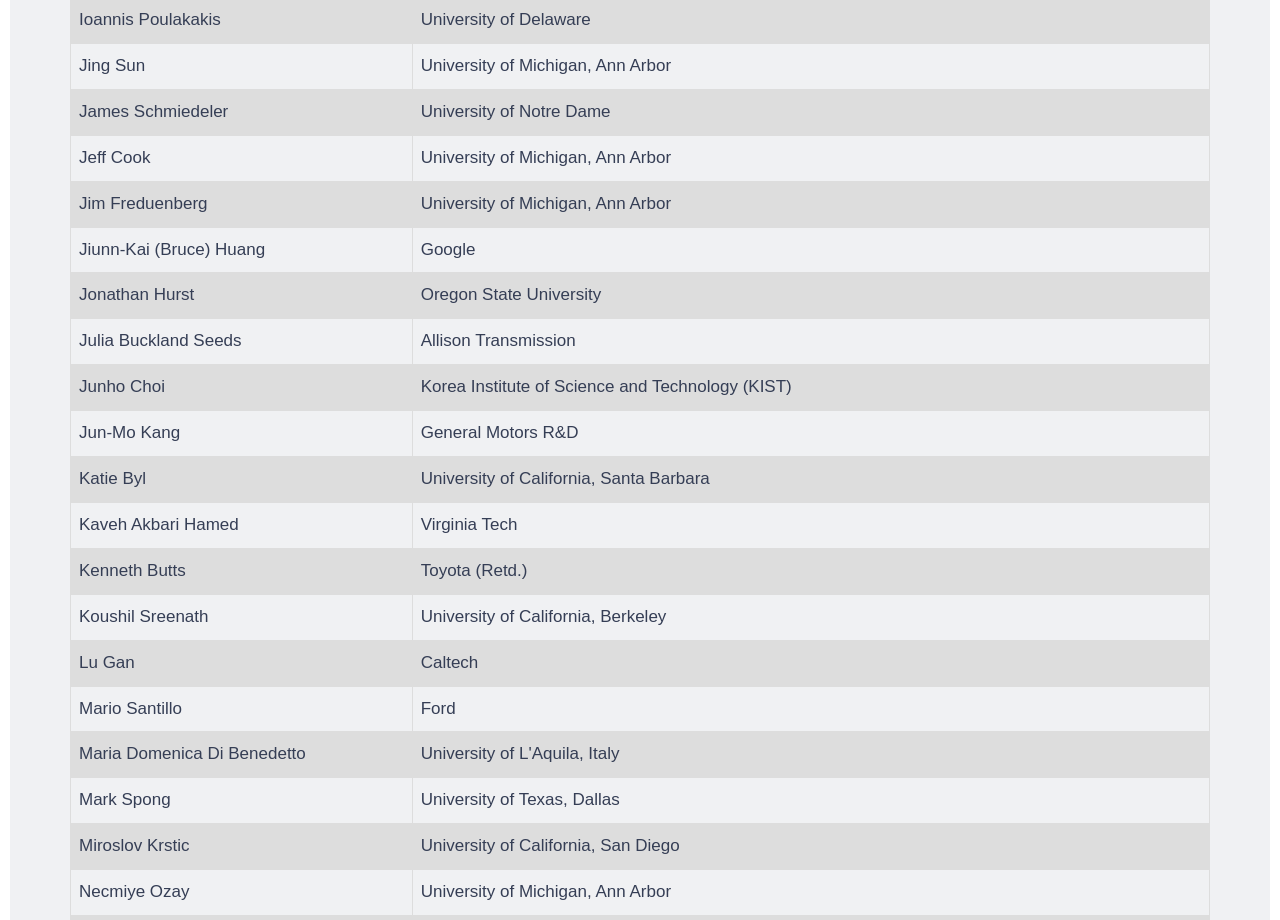
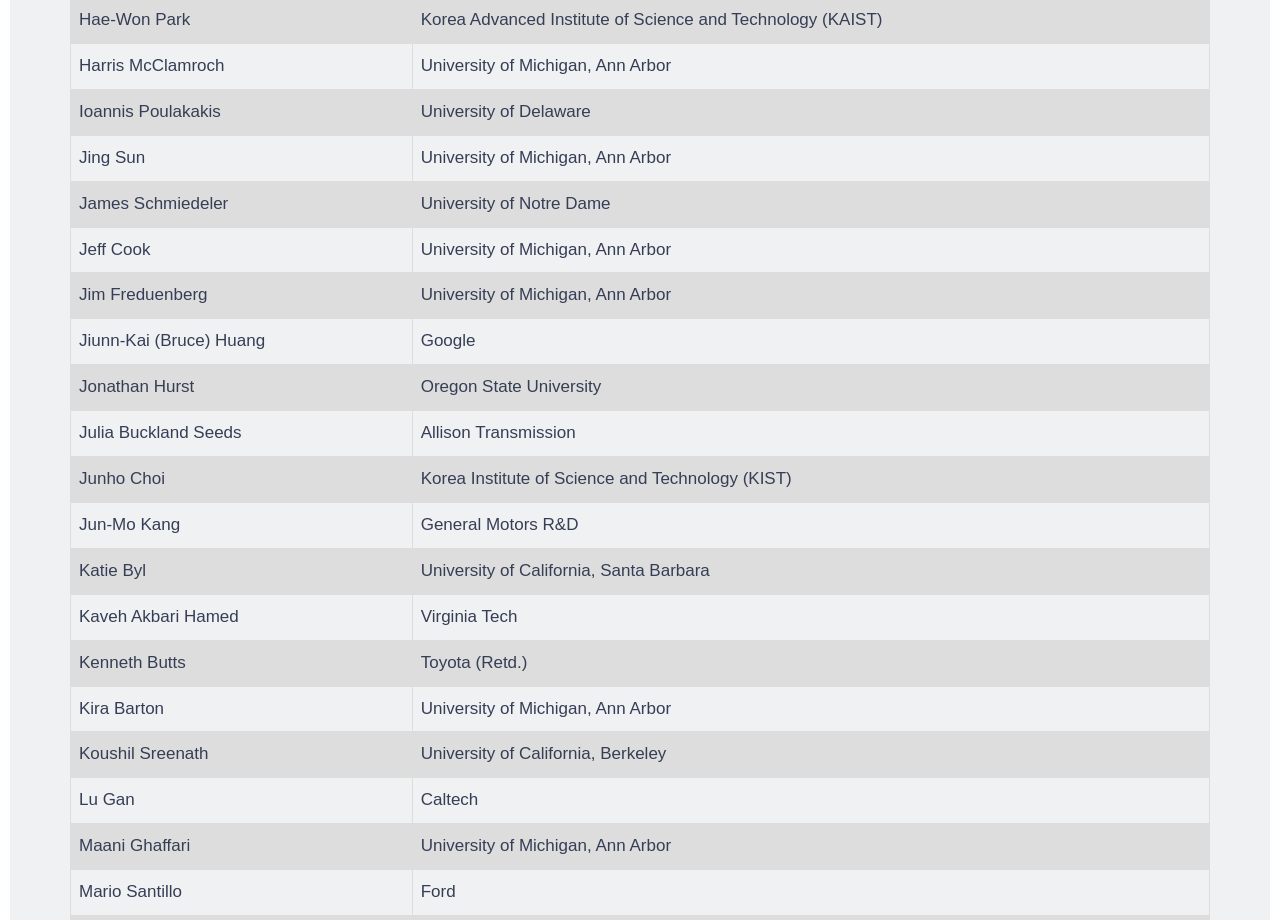
Before and after one commit to Grizzle-Fest/Grizzle-Fest.github.io, a plain HTML site: page index.html in a window 1280 px wide. Shown: the part 4389-5309 px from the top of the page. Drawn offline with Linux system fonts and the light colour scheme; some packages are replaced by stand-ins of ours.

Commit message:
Updated participants.

```diff
--- a/index.html
+++ b/index.html
@@ -258,6 +258,9 @@ tr:nth-child(even) {
 							<td>Anna Stefanopoulou</td><td>University of Michigan, Ann Arbor</td>
 						  </tr>
 						  <tr>
+							<td>Anthony Bloch</td><td>University of Michigan, Ann Arbor</td>
+						  </tr>
+						  <tr>
 						    <td>Alireza Ramezani</td><td>Northeastern University</td>
 						  </tr>
 						  <tr>
@@ -289,6 +292,9 @@ tr:nth-child(even) {
 						  </tr>
 						  <tr>
 						    <td>Hae-Won Park</td><td>Korea Advanced Institute of Science and Technology (KAIST)</td>
+						  </tr>
+						  <tr>
+						    <td>Harris McClamroch</td><td>University of Michigan, Ann Arbor</td>
 						  </tr>
 						  <tr>
 						    <td>Ioannis Poulakakis</td><td>University of Delaware</td>
@@ -330,10 +336,16 @@ tr:nth-child(even) {
 						    <td>Kenneth Butts</td><td>Toyota (Retd.)</td>
 						  </tr>
 						  <tr>
+						    <td>Kira Barton</td><td>University of Michigan, Ann Arbor</td>
+						  </tr>
+						  <tr>
 						    <td>Koushil Sreenath</td><td>University of California, Berkeley</td>
 						  </tr>
 						  <tr>
 						    <td>Lu Gan</td><td>Caltech</td>
+						  </tr>
+						  <tr>
+						    <td>Maani Ghaffari</td><td>University of Michigan, Ann Arbor</td>
 						  </tr>
 						  <tr>
 						    <td>Mario Santillo</td><td>Ford</td>
```
